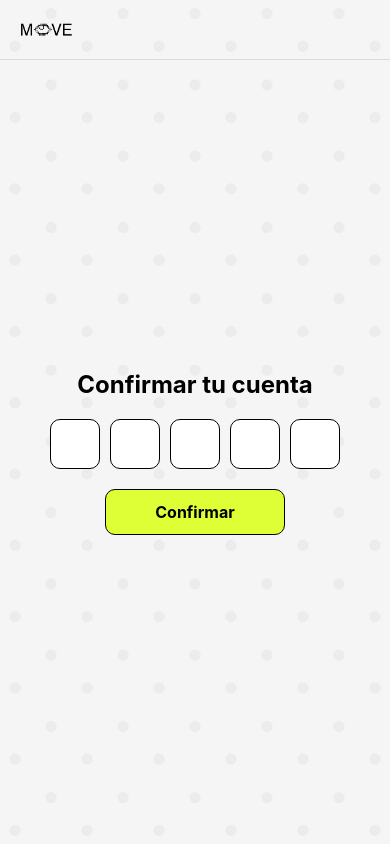
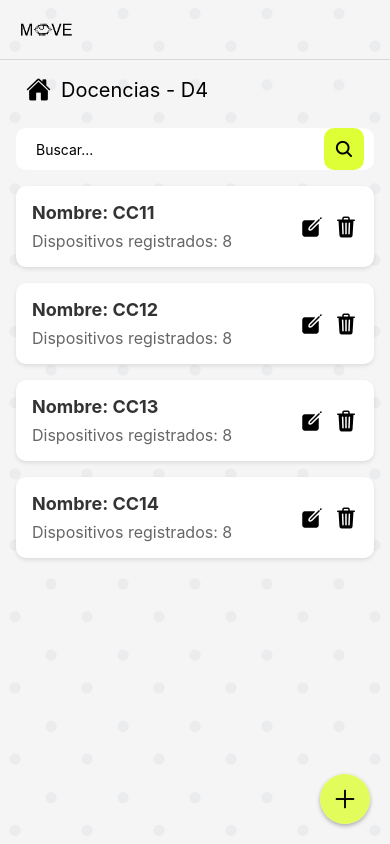
Before and after one commit to AndresilloDev/MOVE-Mobile, a React Native app in the folder Frontend/: screen /Classrooms in a window 390 px wide. Built offline with nearby package versions, Linux system fonts and the light colour scheme.

Commit message:
Classrooms pagee lista

```diff
--- a/Frontend/App.js
+++ b/Frontend/App.js
@@ -2,7 +2,9 @@ import React from 'react';
 import { NavigationContainer } from '@react-navigation/native';
 import { createNativeStackNavigator } from '@react-navigation/native-stack';
 import { StatusBar } from 'expo-status-bar';
-import ConfirmarCuentaScreen from './Screens/ChangePasswordRecoverScreen'; // Asegúrate de que la ruta sea correcta
+import ConfirmarCuentaScreen from './Screens/ChangePasswordRecoverScreen';
+import NotificationsPage from './Screens/NotificationsPage';
+import ClassroomsPage from './Screens/ClassroomsPage';
 
 const Stack = createNativeStackNavigator();
 
@@ -11,8 +13,18 @@ export default function App() {
         <NavigationContainer>
             <Stack.Navigator>
                 <Stack.Screen
+                    name="Classrooms"
+                    component={ClassroomsPage}
+                    options={{ headerShown: false }}
+                />
+                <Stack.Screen
                     name="ConfirmarCuenta"
                     component={ConfirmarCuentaScreen}
+                    options={{ headerShown: false }}
+                />
+                <Stack.Screen
+                    name="Notifications"
+                    component={NotificationsPage}
                     options={{ headerShown: false }}
                 />
             </Stack.Navigator>
--- /dev/null
+++ b/Frontend/Screens/ClassroomsPage.jsx
@@ -0,0 +1,217 @@
+import React from "react";
+import { View, Text, ScrollView, TouchableOpacity, Image, TextInput, StyleSheet } from "react-native";
+import { useNavigation } from "@react-navigation/native";
+import { StatusBar } from "expo-status-bar";
+import Icon from "react-native-vector-icons/Ionicons";
+
+const ClassroomsPage = () => {
+  const navigation = useNavigation();
+
+  const classrooms = [
+    { id: 'CC11', devices: 8 },
+    { id: 'CC12', devices: 8 },
+    { id: 'CC13', devices: 8 },
+    { id: 'CC14', devices: 8 },
+  ];
+
+  return (
+    <View style={styles.container}>
+      <Image
+        source={require("../assets/fondo.jpg")}
+        style={styles.backgroundImage}
+        resizeMode="cover"
+      />
+
+      <ScrollView style={styles.scrollView}>
+        <View style={styles.header}>
+          <Image
+            source={require("../assets/logo.png")}
+            style={styles.logo}
+            resizeMode="contain"
+          />
+        </View>
+
+        <View style={styles.searchSection}>
+          <View style={styles.homeContainer}>
+            <TouchableOpacity onPress={() => navigation.navigate("Home")}>
+              <Icon name="home" style={styles.homeIcon} />
+            </TouchableOpacity>
+            <Text style={styles.title}>Docencias - D4</Text>
+          </View>
+          <View style={styles.searchContainer}>
+            <TextInput
+              style={styles.searchInput}
+              placeholder="Buscar..."
+            />
+            <TouchableOpacity
+              style={styles.searchButton}
+              onPress={() => console.log("Buscar")}
+            >
+              <Icon name="search" style={styles.searchIcon} />
+            </TouchableOpacity>
+          </View>
+        </View>
+
+        <View style={styles.classroomsContainer}>
+          {classrooms.map((classroom, index) => (
+            <TouchableOpacity
+              key={index}
+              style={styles.classroomCard}
+              onPress={() => navigation.navigate("ClassroomDetails", { classroom })}
+            >
+              <View style={styles.classroomContent}>
+                <View>
+                  <Text style={styles.classroomName}>Nombre: {classroom.id}</Text>
+                  <Text style={styles.classroomDevices}>Dispositivos registrados: {classroom.devices}</Text>
+                </View>
+                <View style={styles.actionsContainer}>
+                  <TouchableOpacity onPress={() => console.log("Editar")} style={styles.actionButton}>
+                    <Icon name="create" style={styles.actionIcon} />
+                  </TouchableOpacity>
+                  <TouchableOpacity onPress={() => console.log("Eliminar")}>
+                    <Icon name="trash" style={styles.actionIcon} />
+                  </TouchableOpacity>
+                </View>
+              </View>
+            </TouchableOpacity>
+          ))}
+        </View>
+      </ScrollView>
+
+      <TouchableOpacity
+        style={styles.addButton}
+        onPress={() => navigation.navigate("AddDevice")}
+      >
+        <Icon name="add" style={styles.addIcon} />
+      </TouchableOpacity>
+
+      <StatusBar style="dark" />
+    </View>
+  );
+};
+
+// csss
+const styles = StyleSheet.create({
+  container: {
+    flex: 1,
+    position: 'relative',
+  },
+  backgroundImage: {
+    position: 'absolute',
+    width: '100%',
+    height: '100%',
+    opacity: 0.3,
+  },
+  scrollView: {
+    flex: 1,
+  },
+  header: {
+    height: 60,
+    flexDirection: 'row',
+    alignItems: 'center',
+    paddingHorizontal: 16,
+    borderBottomWidth: 1,
+    borderBottomColor: '#D9D9D9',
+  },
+  logo: {
+    width: 60,
+    height: 60,
+  },
+  searchSection: {
+    padding: 16,
+  },
+  homeContainer: {
+    flexDirection: 'row',
+    alignItems: 'center',
+    marginLeft: 10,
+    marginBottom: 25,
+  },
+  homeIcon: {
+    fontSize: 25,
+    color: '#000',
+  },
+  title: {
+    fontSize: 20,
+    marginLeft: 10,
+  },
+  searchContainer: {
+    flexDirection: 'row',
+    alignItems: 'center',
+    backgroundColor: 'white',
+    borderRadius: 10,
+    paddingHorizontal: 10,
+  },
+  searchInput: {
+    flex: 1,
+    paddingVertical: 8,
+    paddingHorizontal: 10,
+  },
+  searchButton: {
+    backgroundColor: '#DEFF35',
+    borderRadius: 10,
+    padding: 10,
+  },
+  searchIcon: {
+    fontSize: 20,
+    color: '#000',
+  },
+  classroomsContainer: {
+    paddingHorizontal: 16,
+  },
+  classroomCard: {
+    marginBottom: 16,
+    padding: 16,
+    backgroundColor: 'white',
+    borderRadius: 10,
+    shadowColor: '#000',
+    shadowOffset: { width: 0, height: 2 },
+    shadowOpacity: 0.1,
+    shadowRadius: 4,
+  },
+  classroomContent: {
+    flexDirection: 'row',
+    justifyContent: 'space-between',
+    alignItems: 'center',
+  },
+  classroomName: {
+    fontSize: 18,
+    fontWeight: 'bold',
+    color: '#333',
+  },
+  classroomDevices: {
+    fontSize: 16,
+    color: '#666',
+    marginTop: 8,
+  },
+  actionsContainer: {
+    flexDirection: 'row',
+  },
+  actionButton: {
+    marginRight: 10,
+  },
+  actionIcon: {
+    fontSize: 24,
+    color: '#000',
+  },
+  addButton: {
+    position: 'absolute',
+    bottom: 20,
+    right: 20,
+    backgroundColor: 'rgba(222, 255, 53, 0.8)',
+    borderRadius: 50,
+    width: 50,
+    height: 50,
+    alignItems: 'center',
+    justifyContent: 'center',
+    shadowColor: '#000',
+    shadowOffset: { width: 0, height: 2 },
+    shadowOpacity: 0.3,
+    shadowRadius: 4,
+  },
+  addIcon: {
+    fontSize: 30,
+    color: '#000',
+  },
+});
+
+export default ClassroomsPage;
--- /dev/null
+++ b/Frontend/Screens/NotificationsPage.jsx
@@ -0,0 +1,61 @@
+import React from "react";
+import { View, Text, ScrollView, TouchableOpacity, Image } from "react-native";
+import { useNavigation } from "@react-navigation/native";
+import { StatusBar } from "expo-status-bar";
+
+const NotificationsPage = () => {
+  const navigation = useNavigation();
+
+  const notifications = [
+    { id: '246568', date: '2025-01-30 11:30:56', device: 'D4 - CC11', sensor: 'Temperatura', details: 'Ver más' },
+    { id: '246568', date: '2025-01-30 11:30:56', device: 'D4 - CC11', sensor: 'Humedad', details: 'Ver más' },
+    { id: '246568', date: '2025-01-30 11:30:56', device: 'D4 - CC11', sensor: 'CO2', details: 'Ver más' },
+    { id: '246568', date: '2025-01-30 11:30:56', device: 'D4 - CC11', sensor: 'Ruido', details: 'Ver más' },
+    { id: '246569', date: '2025-01-30 11:30:56', device: 'D4 - CC12', sensor: 'Temperatura', details: 'Ver más' },
+    { id: '246569', date: '2025-01-30 11:30:56', device: 'D4 - CC12', sensor: 'Humedad', details: 'Ver más' },
+    { id: '246569', date: '2025-01-30 11:30:56', device: 'D4 - CC12', sensor: 'CO2', details: 'Ver más' },
+    { id: '246569', date: '2025-01-30 11:30:56', device: 'D4 - CC12', sensor: 'Ruido', details: 'Ver más' },
+    { id: '246570', date: '2025-01-30 11:30:56', device: 'D4 - CC13', sensor: 'Temperatura', details: 'Ver más' },
+  ];
+
+  return (
+    <View style={{ flex: 1, position: 'relative' }}>
+      {/* Fondo */}
+      <Image
+        source={require("../assets/fondo.jpg")}
+        style={{ position: 'absolute', width: '100%', height: '100%', opacity: 0.3 }}
+        resizeMode="cover"
+      />
+
+      {/* Encabezado con logo */}
+      <View style={{ height: 60, flexDirection: 'row', alignItems: 'center', paddingHorizontal: 16, borderBottomWidth: 1, borderBottomColor: '#D9D9D9' }}>
+        <Image
+          source={require("../assets/logo.png")}
+          style={{ width: 60, height: 60 }}
+          resizeMode="contain"
+        />
+      </View>
+
+      {/* Contenido de notificaciones */}
+      <ScrollView style={{ flex: 1, padding: 16 }}>
+        {notifications.map((notification, index) => (
+          <View key={index} style={{ marginBottom: 16, padding: 16, backgroundColor: 'white', borderRadius: 10, shadowColor: '#000', shadowOffset: { width: 0, height: 2 }, shadowOpacity: 0.1, shadowRadius: 4 }}>
+            <Text style={{ fontSize: 14, color: '#666' }}>{notification.date}</Text>
+            <Text style={{ fontSize: 18, fontWeight: 'bold', marginTop: 8 }}>{notification.device}</Text>
+            <Text style={{ fontSize: 16, color: '#333', marginTop: 4 }}>{notification.sensor}</Text>
+            <TouchableOpacity
+              style={{ marginTop: 8 }}
+              onPress={() => navigation.navigate("NotificationDetails", { notification })}
+            >
+              <Text style={{ color: '#DEFF35', fontWeight: 'bold', fontSize: 16 }}>{notification.details}</Text>
+            </TouchableOpacity>
+          </View>
+        ))}
+      </ScrollView>
+
+      <StatusBar style="dark" />
+    </View>
+  );
+};
+
+export default NotificationsPage;
--- a/Frontend/package.json
+++ b/Frontend/package.json
@@ -18,8 +18,11 @@
     "react": "18.3.1",
     "react-dom": "18.3.1",
     "react-native": "0.76.7",
-    "react-native-reanimated": "3.16.2",
+    "react-native-gesture-handler": "~2.20.2",
+    "react-native-reanimated": "~3.16.1",
     "react-native-safe-area-context": "4.12.0",
+    "react-native-screens": "~4.4.0",
+    "react-native-vector-icons": "^10.2.0",
     "react-native-web": "~0.19.13",
     "tailwindcss": "^3.4.17"
   },
```
Also changed, not shown: 1 other file (tests, documents, lock files or other folders).
